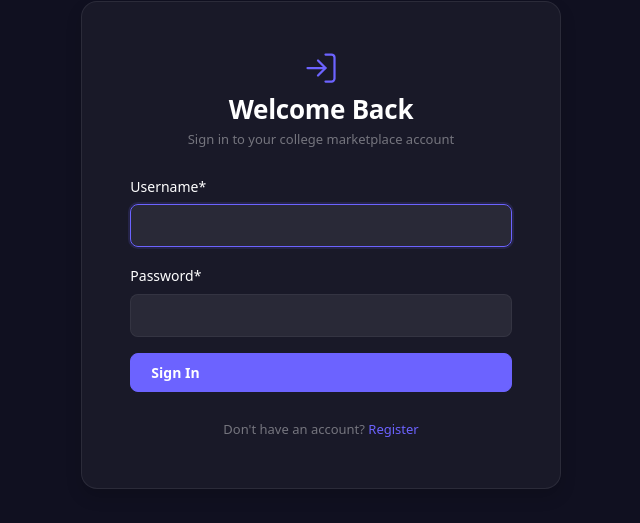
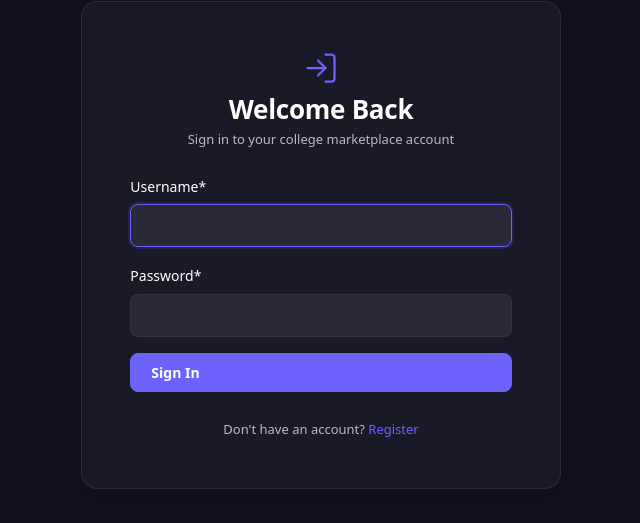
Before and after one commit to raghvender-tyagi/CampEx, a Django app: page /accounts/login/ in a window 1280 px wide. Shown: the part 111-634 px from the top of the page, without its empty margins (319-959 px from the left). Run offline with Django 5.2, Linux system fonts and the light colour scheme; some libraries are stand-ins or nearby versions.

Commit message:
Highlight form helper text and password hints for dark mode

```diff
--- a/templates/base.html
+++ b/templates/base.html
@@ -384,8 +384,8 @@
             margin-bottom: 0.375rem;
         }
 
-        .text-muted {
-            color: var(--text-muted) !important;
+        .text-muted, .form-text, .help-block, .helptext, [id^="hint_"], .form-text li {
+            color: rgba(255, 255, 255, 0.7) !important;
         }
 
         /* Alerts */
```
